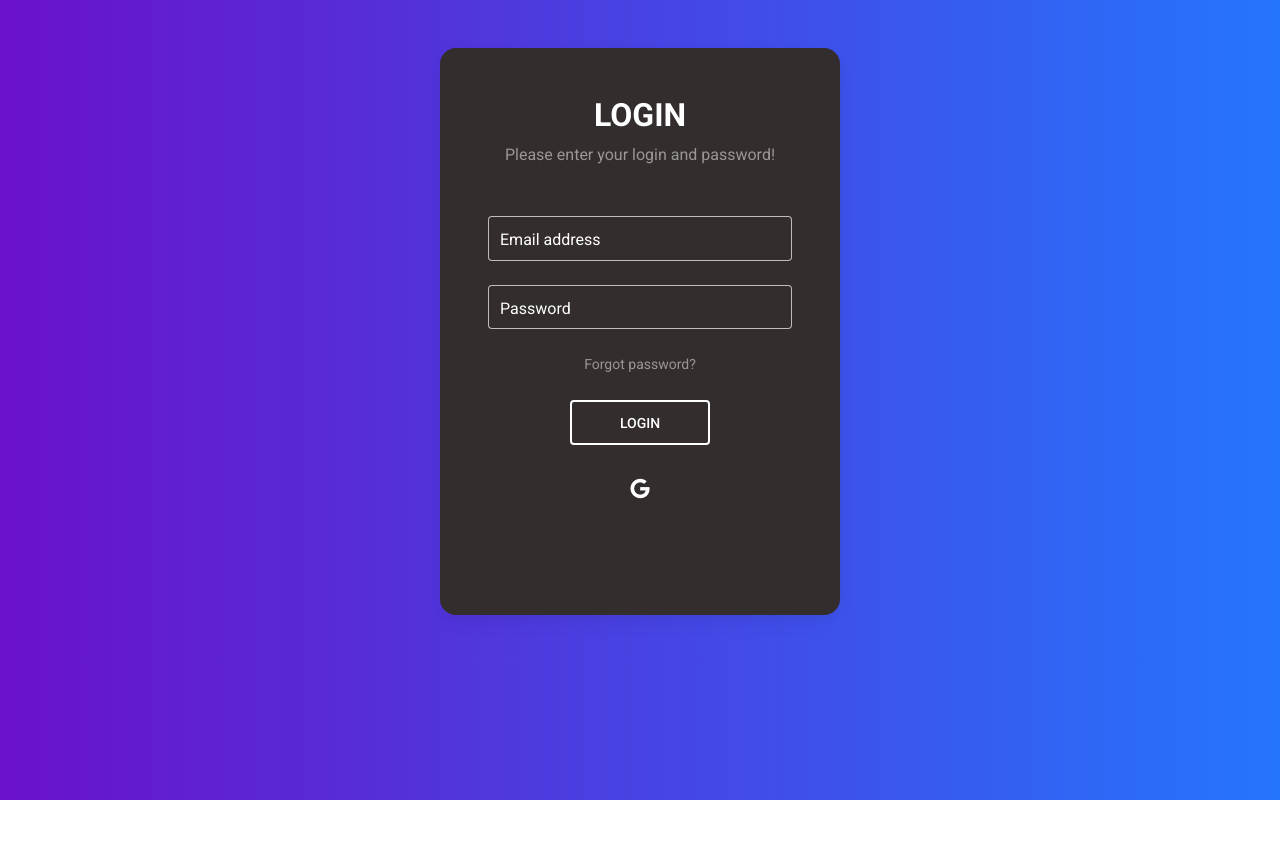
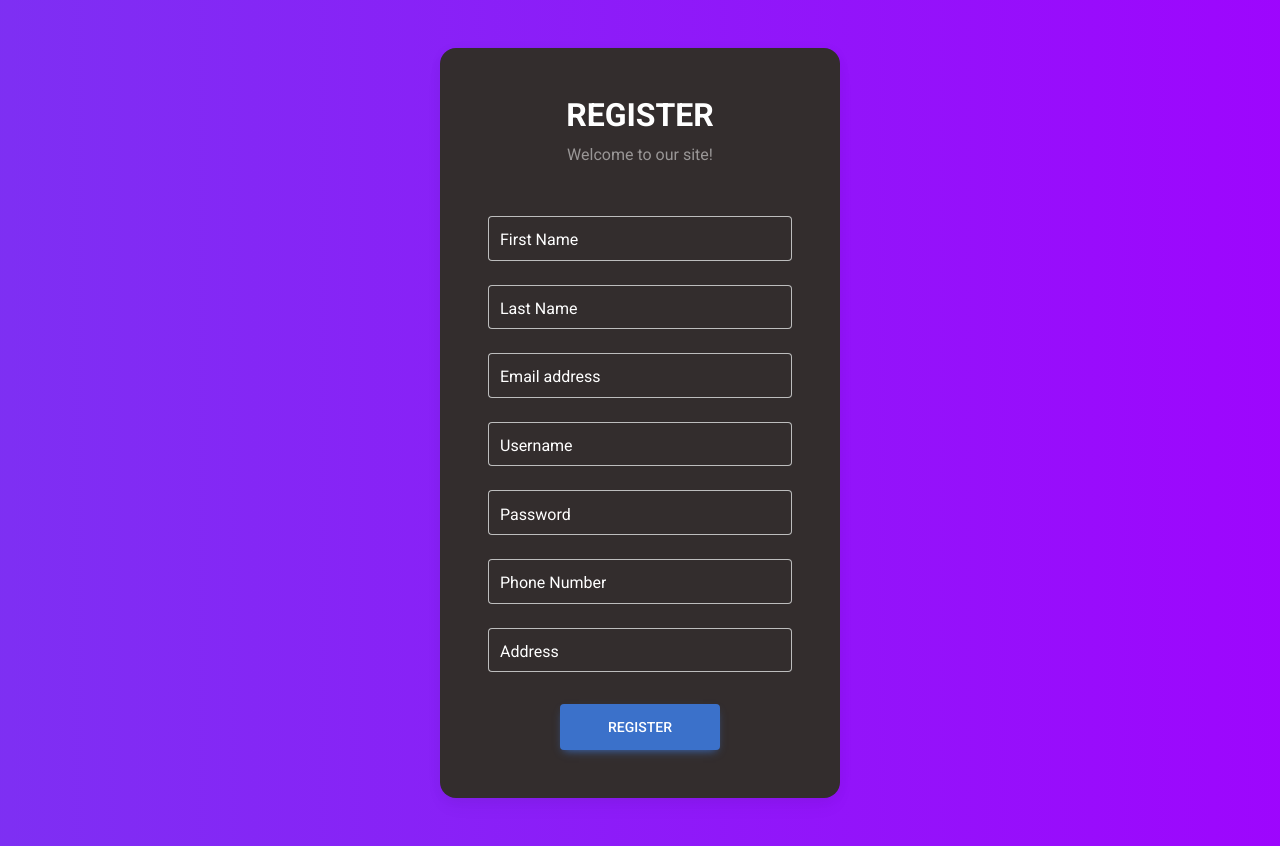
Before and after one commit to RaudamITA/Andmebaaside_Projekt, a React (Create React App) app in the folder frontend/: page /register in a window 1280 px wide. Before the commit the page ends 800 px from the top, so only its background shows below. Built offline with nearby package versions, Linux system fonts and the light colour scheme.

Commit message:
frontend

```diff
--- a/frontend/src/components/Login.css
+++ b/frontend/src/components/Login.css
@@ -1,18 +1,18 @@
 body {
-	/* fallback for old browsers */
-	background: #6a11cb;
+	background: linear-gradient(-90deg, #a200ff, #23a6d5);
+	background-size: 400% 400%;
+	animation: gradient 15s ease infinite;
+	height: 100vh;
+}
 
-	/* Chrome 10-25, Safari 5.1-6 */
-	background: -webkit-linear-gradient(
-		to right,
-		rgba(106, 17, 203, 1),
-		rgba(37, 117, 252, 1)
-	);
-
-	/* W3C, IE 10+/ Edge, Firefox 16+, Chrome 26+, Opera 12+, Safari 7+ */
-	background: linear-gradient(
-		to right,
-		rgba(106, 17, 203, 1),
-		rgba(37, 117, 252, 1)
-	);
+@keyframes gradient {
+	0% {
+		background-position: 0% 50%;
+	}
+	50% {
+		background-position: 100% 50%;
+	}
+	100% {
+		background-position: 0% 50%;
+	}
 }
--- a/frontend/src/components/Login.js
+++ b/frontend/src/components/Login.js
@@ -1,4 +1,4 @@
-import react from "react";
+import react, { useState } from "react";
 import { useNavigate } from "react-router-dom";
 import "./Login.css";
 import "mdb-react-ui-kit/dist/css/mdb.min.css";
@@ -16,31 +16,30 @@ import {
 
 export default function Login() {
 	const navigate = useNavigate();
-	var userData = {
-		role: "regular",
-		username: "bob",
-		password: "bob",
-		email: "bob",
-		first_name: "bob",
-		last_name: "bob",
-		phone: "1873246",
-		address: "Su ema",
-		create_permission: false,
-		read_permission: false,
-		update_permission: false,
-		delete_permission: false,
-	};
-	function createUser() {
-		fetch("http://localhost:8000/users/create", {
+
+	const [username, setUsername] = useState(null);
+	const [password, setPassword] = useState(null);
+
+	const fetchToken = (username, password) => {
+		const options = {
 			method: "POST",
 			headers: {
-				"Content-Type": "application/json",
+				"Content-Type": "application/x-www-form-urlencoded",
 			},
-			body: JSON.stringify(userData),
-		})
+			body: new URLSearchParams({
+				grant_type: "password",
+				username: username,
+				password: password,
+			}),
+		};
+
+		fetch("http://localhost:8000/token", options)
 			.then((response) => response.json())
-			.then((data) => console.log(data));
-	}
+			.then((response) =>
+				localStorage.setItem("token", response.access_token)
+			)
+			.catch((err) => console.error(err));
+	};
 
 	const signUp = () => {
 		navigate("/register");
@@ -63,20 +62,23 @@ export default function Login() {
 							</p>
 
 							<MDBInput
+								className="text-white"
 								wrapperClass="mb-4 mx-5 w-100"
 								labelClass="text-white"
 								label="Username"
-								id="formControlLg"
-								type="username"
+								type="text"
 								size="lg"
+								onChange={(e) => setUsername(e.target.value)}
 							/>
+
 							<MDBInput
+								className="text-white"
 								wrapperClass="mb-4 mx-5 w-100"
 								labelClass="text-white"
 								label="Password"
-								id="formControlLg"
 								type="password"
 								size="lg"
+								onChange={(e) => setPassword(e.target.value)}
 							/>
 
 							<p className="small mb-3 pb-lg-2">
@@ -84,21 +86,16 @@ export default function Login() {
 									Forgot password?
 								</a>
 							</p>
-							<MDBBtn
-								outline
-								className="mx-2 px-50"
-								color="white"
-								size="lg"
-							>
+							<MDBBtn className="mx-2 px-5" size="lg">
 								Login
 							</MDBBtn>
 							<div>
 								<p className="mt-5 mb-0">
 									Don't have an account?{" "}
 									<a
-										href="#!"
+										href="/register"
 										class="text-white-50 fw-bold"
-										onClick={signUp}
+										onClick={fetchToken(username, password)}
 									>
 										Sign Up
 									</a>
--- a/frontend/src/components/Register.js
+++ b/frontend/src/components/Register.js
@@ -1,4 +1,4 @@
-import react from "react";
+import React, { useState } from "react";
 import "./Login.css";
 import "mdb-react-ui-kit/dist/css/mdb.min.css";
 import "@fortawesome/fontawesome-free/css/all.min.css";
@@ -14,19 +14,22 @@ import {
 } from "mdb-react-ui-kit";
 
 export default function Register() {
+	const [first_name, setFirstname] = useState(null);
+	const [last_name, setLastname] = useState(null);
+	const [email, setEmail] = useState(null);
+	const [username, setUsername] = useState(null);
+	const [password, setPassword] = useState(null);
+	const [phone, setPhone] = useState(null);
+	const [address, setAddress] = useState(null);
+
 	var userData = {
-		role: "regular",
-		username: "bob",
-		password: "bob",
-		email: "bob",
-		first_name: "bob",
-		last_name: "bob",
-		phone: "1873246",
-		address: "Su ema",
-		create_permission: false,
-		read_permission: false,
-		update_permission: false,
-		delete_permission: false,
+		username,
+		password,
+		email,
+		first_name,
+		last_name,
+		phone,
+		address,
 	};
 	function createUser() {
 		fetch("http://localhost:8000/users/create", {
@@ -50,53 +53,85 @@ export default function Register() {
 					>
 						<MDBCardBody className="p-5 d-flex flex-column align-items-center mx-auto w-100">
 							<h2 className="fw-bold mb-2 text-uppercase">
-								Login
+								Register
 							</h2>
 							<p className="text-white-50 mb-5">
-								Please enter your login and password!
+								Welcome to our site!
 							</p>
+							<MDBInput
+								className="text-white"
+								wrapperClass="mb-4 mx-5 w-100"
+								labelClass="text-white"
+								label="First Name"
+								type="text"
+								size="lg"
+								onChange={(e) => setFirstname(e.target.value)}
+							/>
 
 							<MDBInput
+								className="text-white"
+								wrapperClass="mb-4 mx-5 w-100"
+								labelClass="text-white"
+								label="Last Name"
+								type="text"
+								size="lg"
+								onChange={(e) => setLastname(e.target.value)}
+							/>
+							<MDBInput
+								className="text-white"
 								wrapperClass="mb-4 mx-5 w-100"
 								labelClass="text-white"
 								label="Email address"
-								id="formControlLg"
 								type="email"
 								size="lg"
+								onChange={(e) => setEmail(e.target.value)}
 							/>
 							<MDBInput
+								className="text-white"
+								wrapperClass="mb-4 mx-5 w-100"
+								labelClass="text-white"
+								label="Username"
+								type="text"
+								size="lg"
+								onChange={(e) => setUsername(e.target.value)}
+							/>
+
+							<MDBInput
+								className="text-white"
 								wrapperClass="mb-4 mx-5 w-100"
 								labelClass="text-white"
 								label="Password"
-								id="formControlLg"
 								type="password"
 								size="lg"
+								onChange={(e) => setPassword(e.target.value)}
 							/>
 
-							<p className="small mb-3 pb-lg-2">
-								<a class="text-white-50" href="#!">
-									Forgot password?
-								</a>
-							</p>
+							<MDBInput
+								className="text-white"
+								wrapperClass="mb-4 mx-5 w-100"
+								labelClass="text-white"
+								label="Phone Number"
+								type="number"
+								size="lg"
+								onChange={(e) => setPhone(e.target.value)}
+							/>
+
+							<MDBInput
+								className="text-white"
+								wrapperClass="mb-4 mx-5 w-100"
+								labelClass="text-white"
+								label="Address"
+								type="text"
+								size="lg"
+								onChange={(e) => setAddress(e.target.value)}
+							/>
 							<MDBBtn
-								outline
-								className="mx-2 px-5"
-								color="white"
+								className="mx-5 mt-2 px-5"
 								size="lg"
+								onClick={createUser}
 							>
-								Login
+								Register
 							</MDBBtn>
-
-							<div className="d-flex flex-row mt-3 mb-5">
-								<MDBBtn
-									tag="a"
-									color="none"
-									className="m-3"
-									style={{ color: "white" }}
-								>
-									<MDBIcon fab icon="google" size="lg" />
-								</MDBBtn>
-							</div>
 						</MDBCardBody>
 					</MDBCard>
 				</MDBCol>
```
